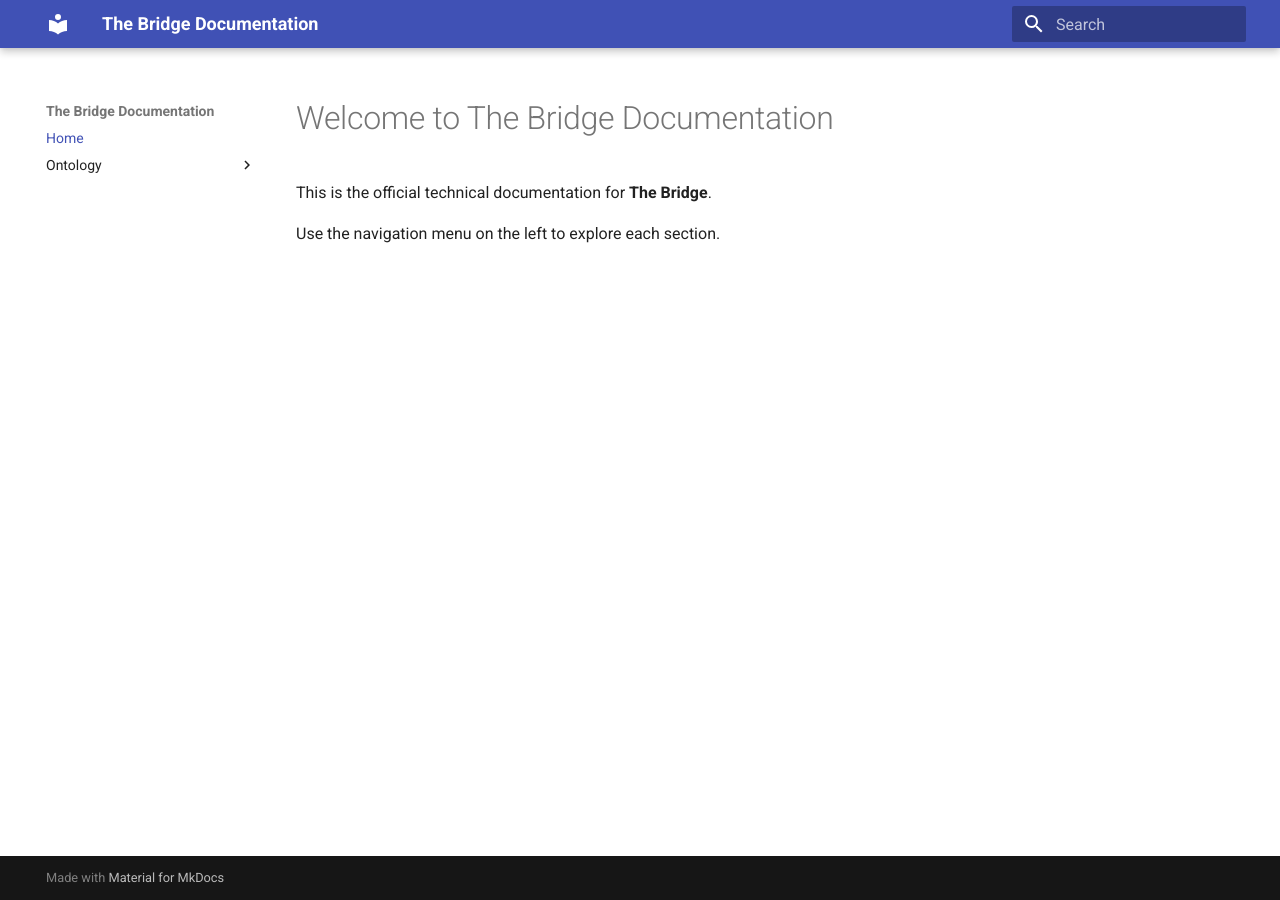
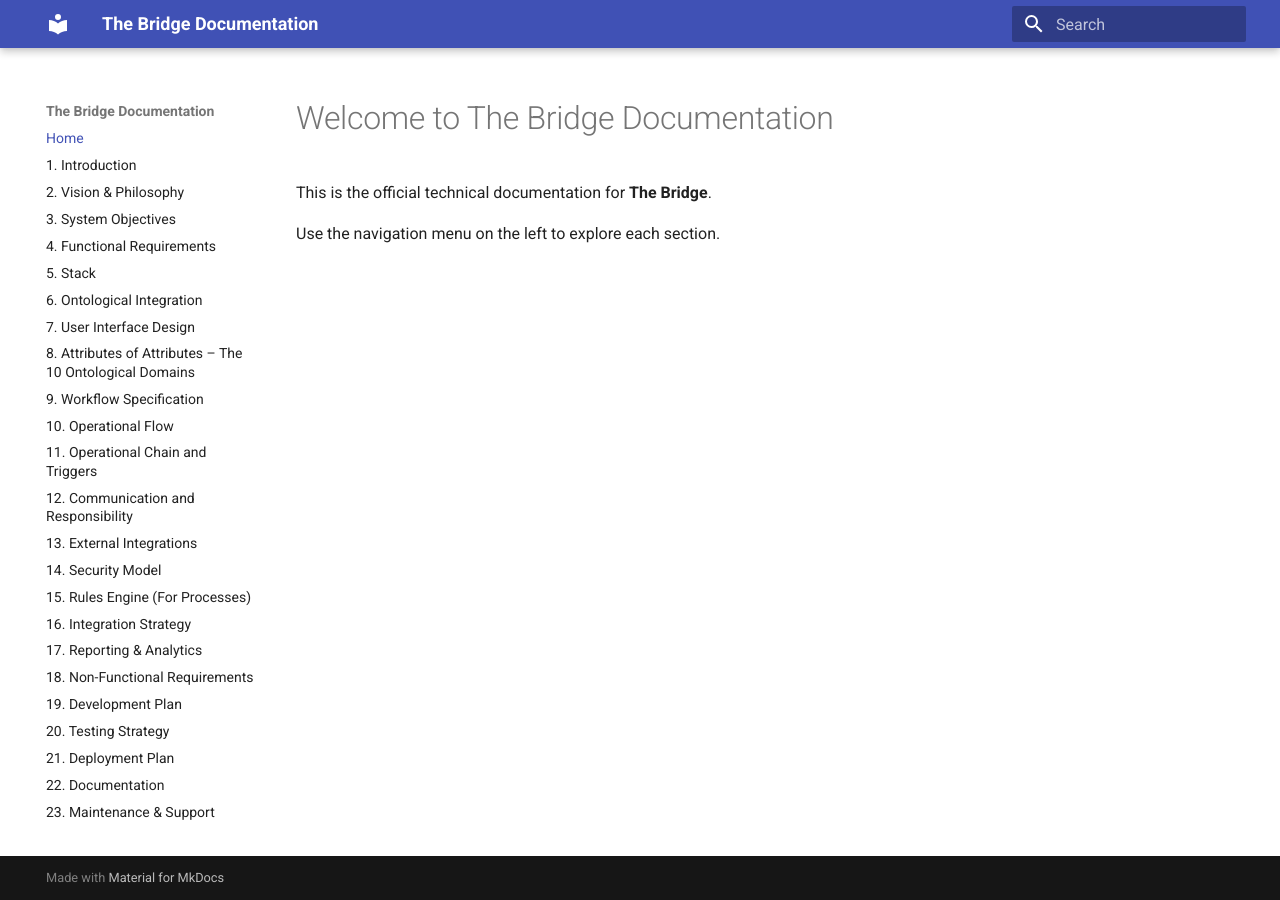
Before and after one commit to caufero/thebridge-docs, an MkDocs documentation site: the page built from docs/index.md, in a window 1280 px wide. Built offline with MkDocs 1.6.1 and Material for MkDocs 9.7.7, drawn with Linux system fonts in a browser that asks for light colours.

Commit message:
Update mkdocs.yml

```diff
--- a/mkdocs.yml
+++ b/mkdocs.yml
@@ -1,8 +1,49 @@
 site_name: The Bridge Documentation
 theme:
   name: material
+  features:
+    - navigation.sections
+    - navigation.expand
+    - navigation.top
+    - toc.integrate
+    - search.suggest
+    - search.highlight
+    - content.code.copy
+
 nav:
   - Home: index.md
-  - Ontology:
-      - Overview: ontology/overview.md
-      - Entity Model: ontology/entity-model.md
+  - 1. Introduction: 01-introduction.md
+  - 2. Vision & Philosophy: 02-vision-philosophy.md
+  - 3. System Objectives: 03-system-objectives.md
+  - 4. Functional Requirements: 04-functional-requirements.md
+  - 5. Stack: 05-stack.md
+  - 6. Ontological Integration: 06-ontological-integration.md
+  - 7. User Interface Design: 07-user-interface-design.md
+  - 8. Attributes of Attributes – The 10 Ontological Domains: 08-attributes-of-attributes.md
+  - 9. Workflow Specification: 09-workflow-specification.md
+  - 10. Operational Flow: 10-operational-flow.md
+  - 11. Operational Chain and Triggers: 11-operational-chain-triggers.md
+  - 12. Communication and Responsibility: 12-communication-responsibility.md
+  - 13. External Integrations: 13-external-integrations.md
+  - 14. Security Model: 14-security-model.md
+  - 15. Rules Engine (For Processes): 15-rules-engine.md
+  - 16. Integration Strategy: 16-integration-strategy.md
+  - 17. Reporting & Analytics: 17-reporting-analytics.md
+  - 18. Non-Functional Requirements: 18-nonfunctional-requirements.md
+  - 19. Development Plan: 19-development-plan.md
+  - 20. Testing Strategy: 20-testing-strategy.md
+  - 21. Deployment Plan: 21-deployment-plan.md
+  - 22. Documentation: 22-documentation.md
+  - 23. Maintenance & Support: 23-maintenance-support.md
+
+markdown_extensions:
+  - admonition
+  - attr_list
+  - tables
+  - toc:
+      permalink: true
+  - pymdownx.highlight
+  - pymdownx.superfences
+  - pymdownx.details
+  - pymdownx.tasklist
+  - pymdownx.tabbed
```
